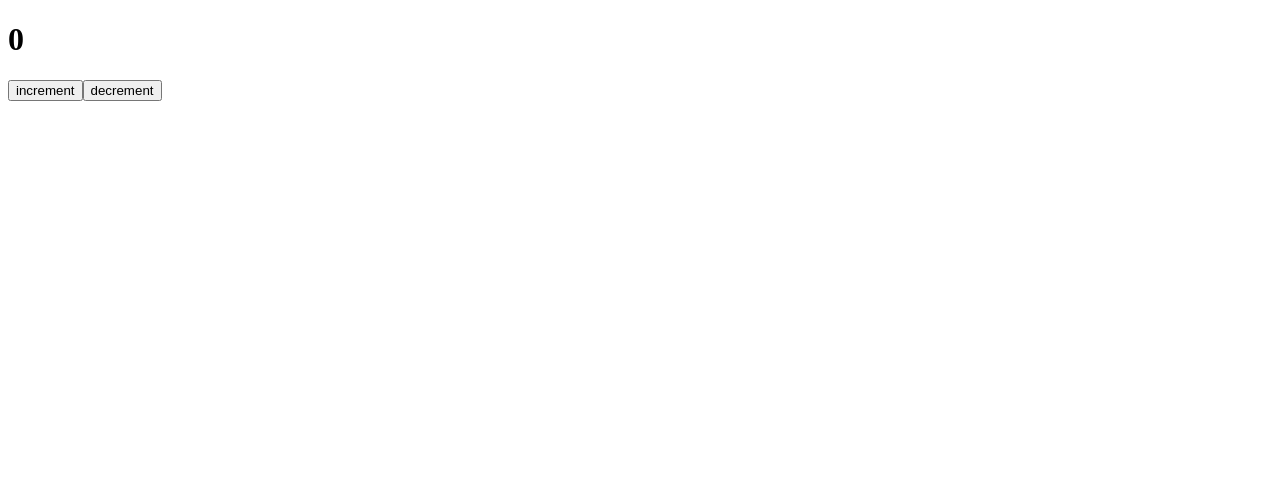
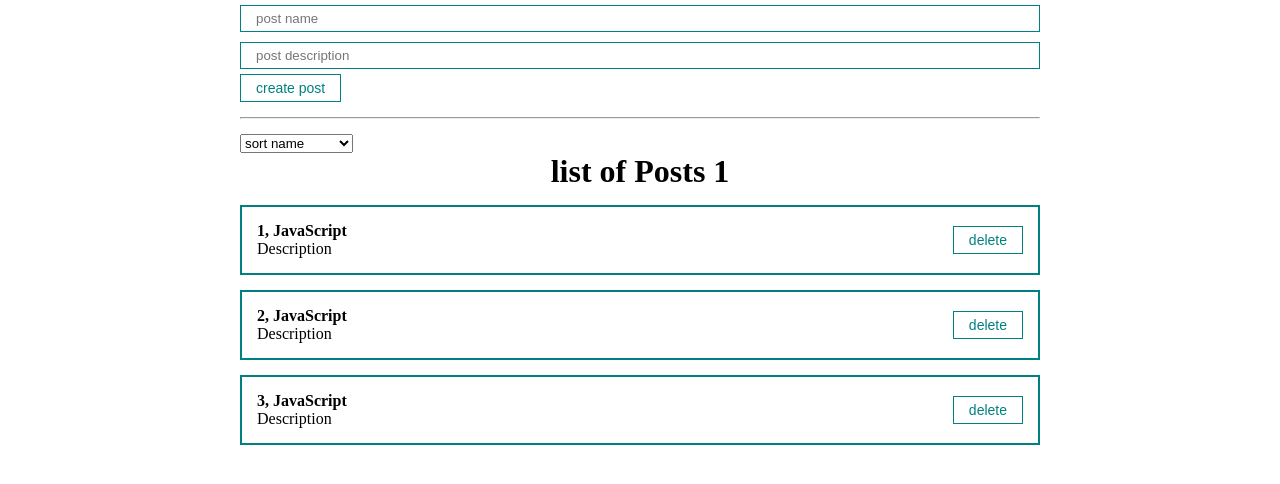
Before and after one commit to kikilove5me/posts_manager, a React (Create React App) app: page / in a window 1280 px wide. Shown: the top 484 px of the page. Built offline with nearby package versions, Linux system fonts and the light colour scheme.

Commit message:
added ui and delete post

```diff
--- a/src/App.js
+++ b/src/App.js
@@ -1,13 +1,41 @@
-import React from "react";
-import ClassCounter from "./components/ClassCounter";
+import React, { useRef, useState } from "react";
+import { PostForm } from "./components/PostForm";
+import { PostList } from "./components/PostList";
+import './styles/App.css';
+
 
 
 function App() {
+  const [posts, setPosts] = useState([
+    { id: 1, title: 'JavaScript', body: 'Description' },
+    { id: 2, title: 'JavaScript', body: 'Description' },
+    { id: 3, title: 'JavaScript', body: 'Description' }
+  ]);
 
+  const createPost = (newPost) => {
+    setPosts([...posts, newPost]);
+  }
+
+  //gets post from child Component
+  const removePost = (post) => {
+    setPosts(posts.filter(p => p.id !== post.id));
+  }
 
   return (
     <div className="App">
-      <ClassCounter />
+      <PostForm create={createPost} />
+      <hr style={{ margin: '15px 0' }} />
+      <div>
+        <select>
+          <option value="value">sort name</option>
+          <option value="value1">sort description</option>
+        </select>
+      </div>
+      {
+        posts.length !== 0
+          ? <PostList remove={removePost} posts={posts} title="list of Posts 1" />
+          : <h1 style={{ textAlign: "center" }}>no posts here!</h1>
+      }
     </div >
   );
 }
--- /dev/null
+++ b/src/components/PostForm.jsx
@@ -0,0 +1,39 @@
+import React from 'react'
+import { MyInput } from './UI/input/MyInput';
+import { MyButton } from './UI/button/MyButton';
+import { useState } from 'react';
+
+export const PostForm = ({ create }) => {
+    const [post, setPost] = useState({ title: '', body: '' });
+
+    const addNewPost = (e) => {
+        e.preventDefault();
+        const newPost = {
+            ...post, id: Date.now()
+        }
+        create(newPost);
+        setPost({ title: '', body: '' });
+
+    }
+
+
+    return (
+        <form>
+            {/* управляемый компонент react */}
+            <MyInput
+                value={post.title}
+                onChange={e => setPost({ ...post, title: e.target.value })}
+                type="text"
+                placeholder="post name"
+            />
+
+            <MyInput
+                value={post.body}
+                onChange={e => setPost({ ...post, body: e.target.value })}
+                type="text"
+                placeholder="post description"
+            />
+            <MyButton onClick={addNewPost}>create post</MyButton>
+        </form>
+    )
+}
--- /dev/null
+++ b/src/components/PostItem.jsx
@@ -0,0 +1,22 @@
+import React from "react";
+import { MyButton } from './UI/button/MyButton';
+
+const PostItem = (props) => {
+    return (
+        <div className="post">
+            <div className="post_content">
+                <strong>{props.number}, {props.post.title}</strong>
+                <div>
+                    {props.post.body}
+                </div>
+            </div>
+
+            <div className="post__btns">
+                <MyButton onClick={() => props.remove(props.post)}>delete</MyButton>
+            </div>
+
+        </div >
+    )
+}
+
+export default PostItem;
--- /dev/null
+++ b/src/components/PostList.jsx
@@ -0,0 +1,16 @@
+import React from 'react'
+import PostItem from './PostItem'
+
+
+//becouse props is obj -> deconstruction {props}
+export const PostList = ({ posts, title, remove }) => {
+    return (
+        <div>
+            <h1 style={{ textAlign: 'center' }}>
+                {title}
+            </h1>
+            {posts.map((post, index) => <PostItem remove={remove} number={index + 1} post={post} key={post.id} />)}
+
+        </div>
+    )
+}
--- /dev/null
+++ b/src/components/UI/button/MyButton.jsx
@@ -0,0 +1,9 @@
+import React from 'react'
+import classes from './MyButton.module.css';
+export const MyButton = ({ children, ...props }) => {
+    return (
+        <button {...props} className={classes.myBtn}>
+            {children}
+        </button >
+    )
+}
--- /dev/null
+++ b/src/components/UI/button/MyButton.module.css
@@ -0,0 +1,8 @@
+.myBtn {
+    padding: 5px 15px;
+    color: teal;
+    font-size: 14px;
+    background-color: transparent;
+    border: 1px solid teal;
+    cursor: pointer;
+}
--- /dev/null
+++ b/src/components/UI/input/MyInput.jsx
@@ -0,0 +1,8 @@
+import React from 'react'
+import classes from './MyInput.module.css';
+
+export const MyInput = (props, ref) => {
+    return (
+        <input className={classes.MyInput} {...props} />
+    )
+};
--- /dev/null
+++ b/src/components/UI/input/MyInput.module.css
@@ -0,0 +1,7 @@
+.MyInput {
+    width: 100%;
+    padding: 5px 15px;
+    margin: 5px 0;
+    border: 1px solid teal;
+
+}
--- /dev/null
+++ b/src/styles/App.css
@@ -0,0 +1,23 @@
+* {
+    margin: 0;
+    padding: 0;
+    box-sizing: border-box;
+}
+
+#root {
+    display: flex;
+    justify-content: center;
+}
+
+.App {
+    width: 800px;
+}
+
+.post {
+    display: flex;
+    padding: 15px;
+    border: 2px solid teal;
+    margin-top: 15px;
+    justify-content: space-between;
+    align-items: center;
+}
```
Also changed, not shown: src/components/UI/select/MySelect.jsx (added, +7 -0 lines).
